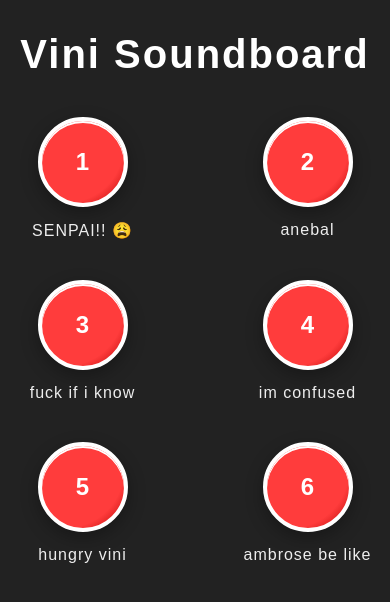
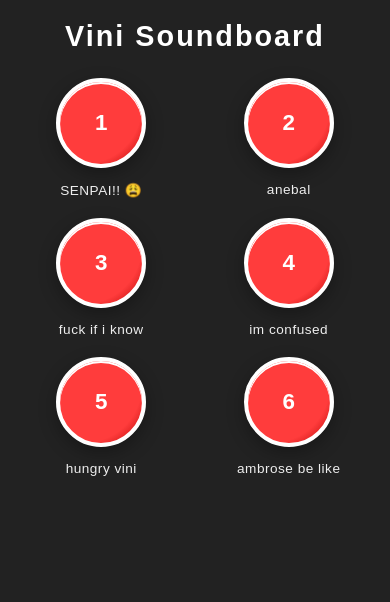
Before and after one commit to mahutt/ViniBike, a plain HTML site: page vini-soundboard.html in a window 390 px wide. Drawn offline with Linux system fonts and the light colour scheme.

Commit message:
Improve soundboard responsiveness

```diff
--- a/vini-soundboard.html
+++ b/vini-soundboard.html
@@ -2,6 +2,7 @@
 <html lang="en">
   <head>
     <meta charset="UTF-8" />
+    <meta name="viewport" content="width=device-width, initial-scale=1.0" />
     <title>Vini Soundboard</title>
     <style>
       body {
@@ -21,10 +22,11 @@
       .soundboard {
         display: grid;
         grid-template-columns: repeat(2, 1fr);
-        gap: 40px 60px;
+        gap: 30px 40px;
         justify-content: center;
         max-width: 500px;
         margin: 0 auto;
+        padding: 0 20px;
       }
       .button-container {
         display: flex;
@@ -32,8 +34,8 @@
         align-items: center;
       }
       .arcade-btn {
-        width: 90px;
-        height: 90px;
+        width: 120px;
+        height: 120px;
         border-radius: 50%;
         background: radial-gradient(
           circle at 30% 30%,
@@ -45,10 +47,13 @@
         cursor: pointer;
         outline: none;
         transition: transform 0.1s;
-        font-size: 1.5em;
+        font-size: 1.8em;
         color: #fff;
         font-weight: bold;
         margin-bottom: 10px;
+        /* Better touch targets */
+        touch-action: manipulation;
+        -webkit-tap-highlight-color: transparent;
       }
       .arcade-btn:active {
         transform: scale(0.95);
@@ -59,6 +64,58 @@
         margin-top: 4px;
         color: #eee;
         letter-spacing: 1px;
+      }
+
+      /* Mobile optimizations */
+      @media (max-width: 768px) {
+        body {
+          padding: 0 10px;
+        }
+
+        h1 {
+          font-size: 2em;
+          margin-top: 20px;
+          margin-bottom: 30px;
+        }
+
+        .soundboard {
+          gap: 25px 30px;
+          max-width: 400px;
+          padding: 0 15px;
+        }
+
+        .arcade-btn {
+          width: 100px;
+          height: 100px;
+          font-size: 1.6em;
+        }
+
+        .label {
+          font-size: 0.9em;
+        }
+      }
+
+      @media (max-width: 480px) {
+        h1 {
+          font-size: 1.8em;
+          margin-bottom: 25px;
+        }
+
+        .soundboard {
+          gap: 20px 25px;
+          padding: 0 10px;
+        }
+
+        .arcade-btn {
+          width: 90px;
+          height: 90px;
+          font-size: 1.4em;
+        }
+
+        .label {
+          font-size: 0.85em;
+          letter-spacing: 0.5px;
+        }
       }
     </style>
   </head>
```
